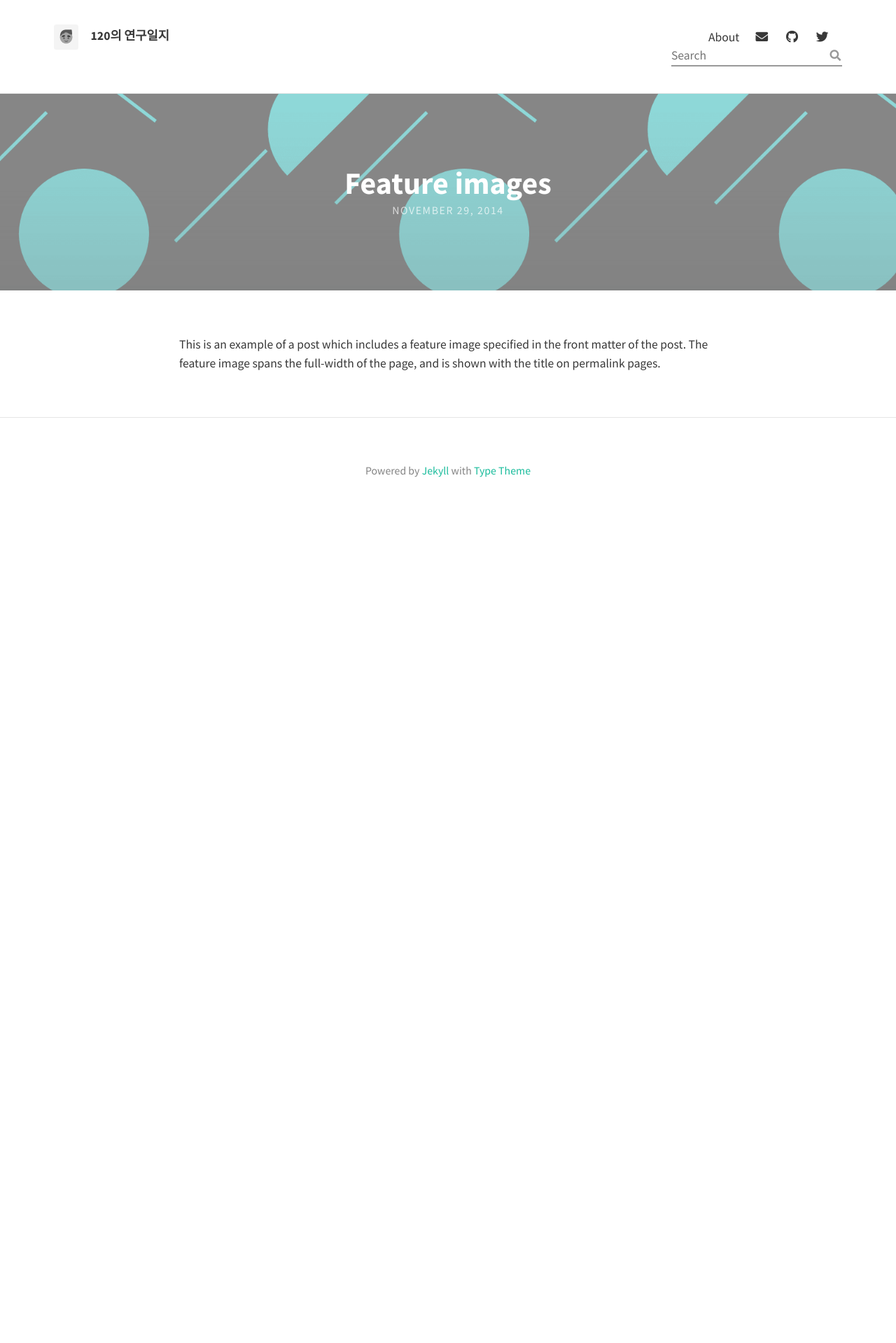
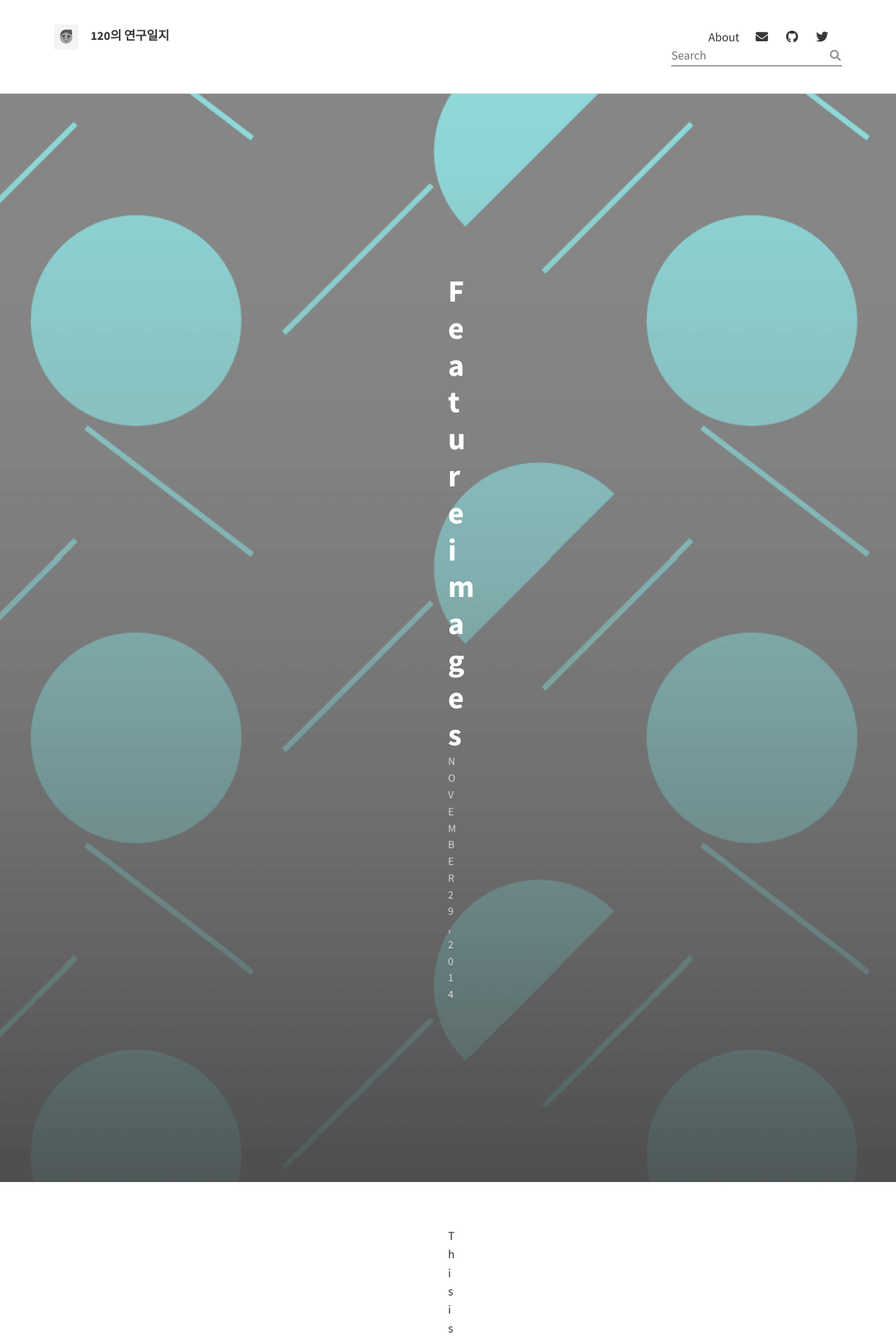
Before and after one commit to DY120/dy120.github.io, a Jekyll site: the page built from _posts/2014-11-29-feature-images.md, in a window 1280 px wide. Shown: the top 1919 px of the page at 70% size. Built offline with Jekyll 4.4.1, drawn with Linux system fonts in a browser that asks for light colours; nearby versions of some CDN libraries; before the commit the page ends 900 px from its top, so only the background shows below that.

Commit message:
Padding change test

```diff
--- a/_sass/base/_variables.scss
+++ b/_sass/base/_variables.scss
@@ -4,7 +4,7 @@ $font-family-headings: 'Source Sans Pro', Helvetica, Arial, sans-serif !default;
 $font-size: 1.10em !default;
 
 // Padding
-$padding-large: 20% !default;
+$padding-large: 50% !default;
 $padding-small: 5% !default;
 $padding-x-small: 3% !default;
 
```
